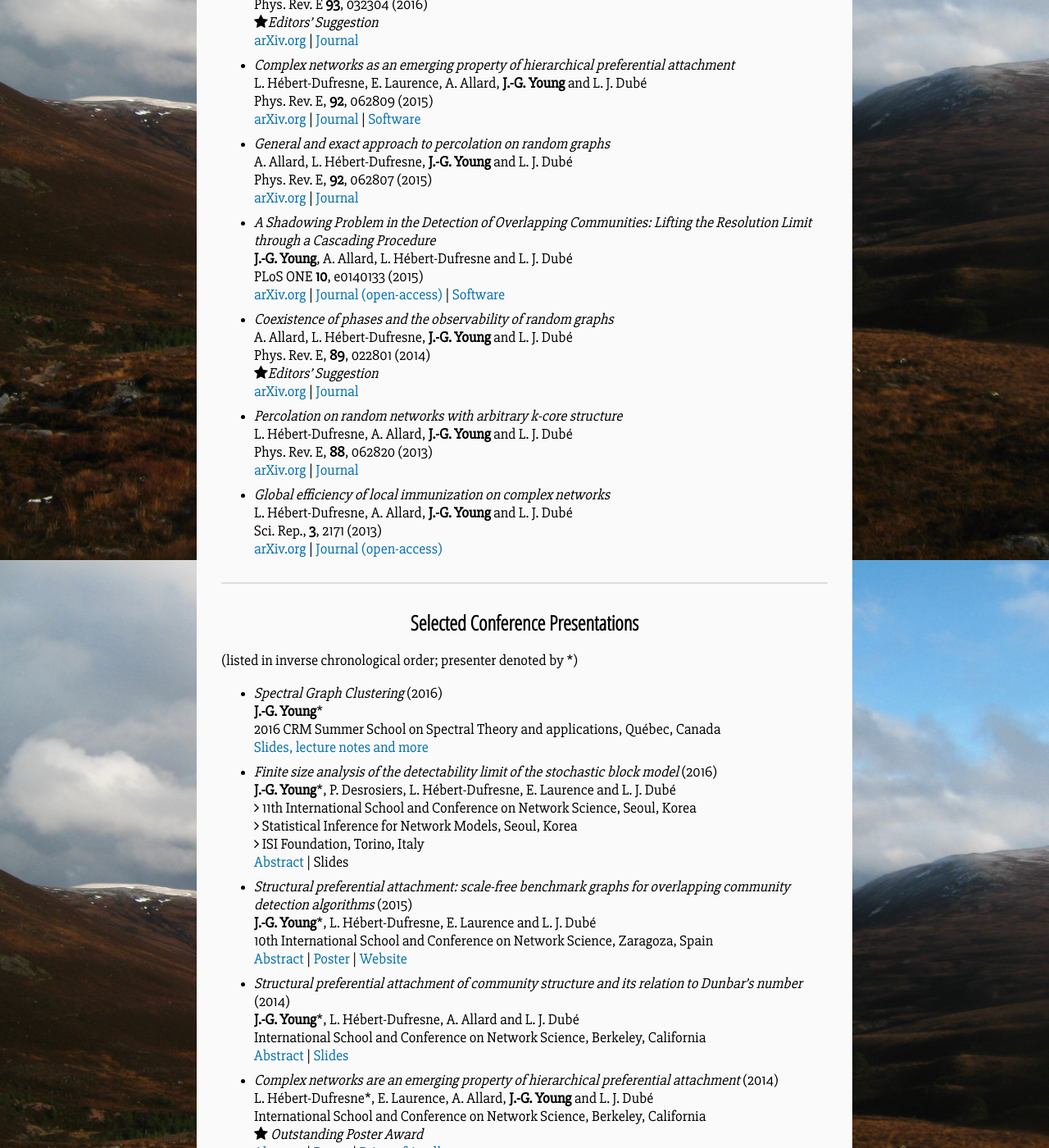
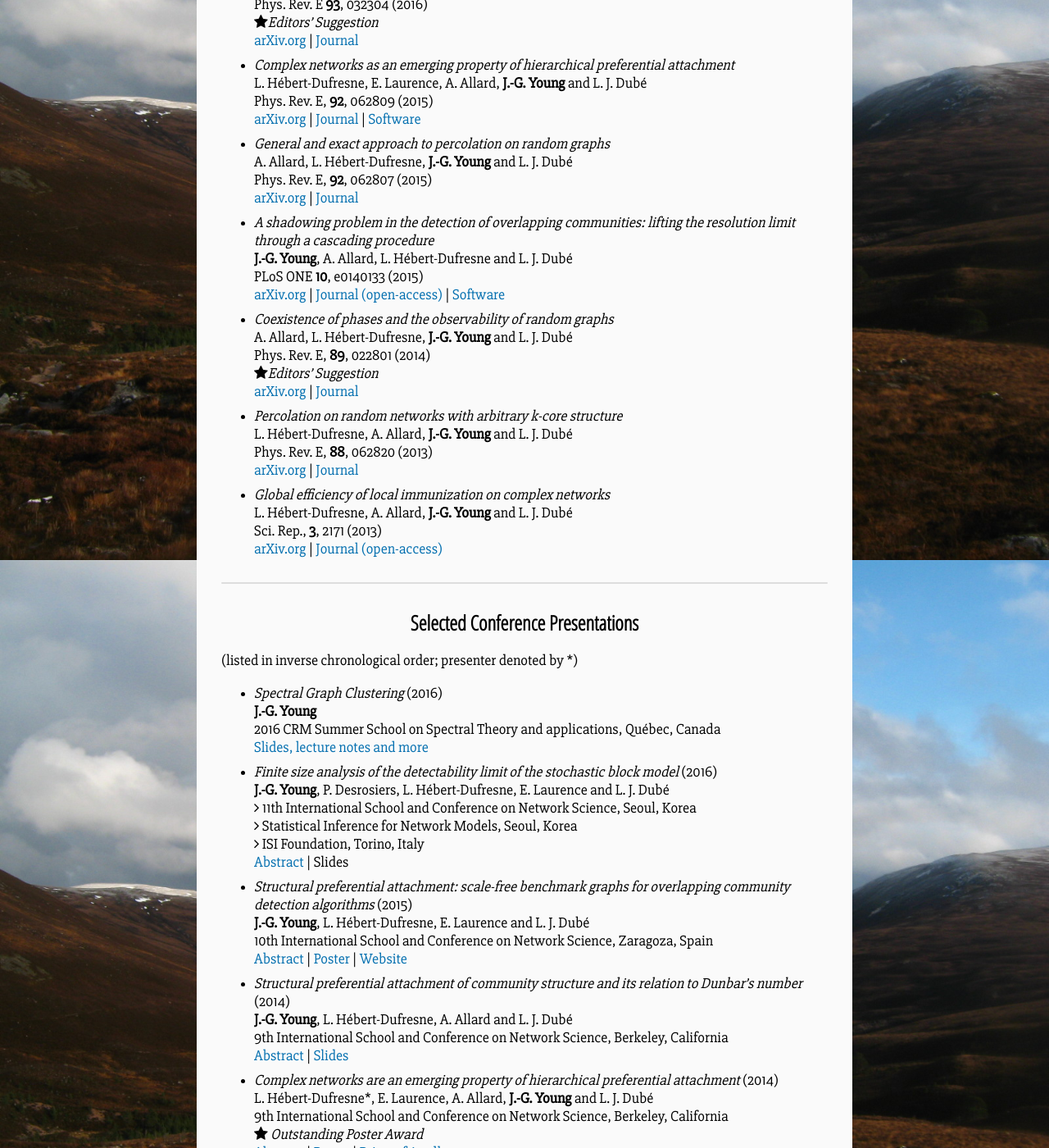
Before and after one commit to jg-you/jg-you.github.io, a Jekyll site: the page built from publications.md, in a window 1280 px wide and 1400 px high, scrolled down 1237 px. Shown: the whole window at 82% size. Built offline with Jekyll 4.4.1, drawn with Linux system fonts in a browser that asks for light colours; comment, search, counter and statistics services are not loaded.

Commit message:
Small typos in pub list

```diff
--- a/publications.md
+++ b/publications.md
@@ -53,11 +53,11 @@ Phys. Rev. E, **92**, 062809 (2015)<br/>
 Phys. Rev. E, **92**, 062807 (2015)<br/>
 [arXiv.org](http://arxiv.org/abs/1509.01207) | [Journal](http://dx.doi.org/10.1103/PhysRevE.92.062807)
 
-* _A Shadowing Problem in the Detection of Overlapping Communities: Lifting the Resolution Limit through a Cascading Procedure_<br/>
+* _A shadowing problem in the detection of overlapping communities: lifting the resolution limit through a cascading procedure_<br/>
 **J.-G. Young**, A. Allard, L. Hébert-Dufresne and L. J. Dubé<br/>
 PLoS ONE **10**, e0140133 (2015)<br/>
 [arXiv.org](http://arxiv.org/abs/1211.1364) | [Journal
-(open-access)](http://journals.plos.org/plosone/article?id=10.1371/journal.pone.0140133) |
+(open-access)](http://dx.doi.org/10.1371/journal.pone.0140133) |
 [Software](https://github.com/jg-you/cascading_detection)
 
 * _Coexistence of phases and the observability of random graphs_<br/>
@@ -84,30 +84,30 @@ Sci. Rep., **3**, 2171 (2013)<br/>
 <p>(listed in inverse chronological order;  presenter denoted by *)</p>
 
 * _Spectral Graph Clustering_ (2016)<br/>
-**J.-G. Young***<br/>
+**J.-G. Young**<br/>
 2016 CRM Summer School on Spectral Theory and applications, Québec, Canada<br/>
 [Slides, lecture notes and more](crm2016/index.html)
 
 * _Finite size analysis of the detectability limit of the stochastic block model_ (2016)<br/>
-**J.-G. Young***, P. Desrosiers, L. Hébert-Dufresne, E. Laurence and L. J. Dubé<br/>
+**J.-G. Young**, P. Desrosiers, L. Hébert-Dufresne, E. Laurence and L. J. Dubé<br/>
 <i class="fa fa-angle-right"></i> 11th International School and Conference on Network Science, Seoul, Korea<br/>
 <i class="fa fa-angle-right"></i> Statistical Inference for Network Models, Seoul, Korea<br/>
 <i class="fa fa-angle-right"></i> ISI Foundation, Torino, Italy<br/>
 [Abstract](http://www.dynamica.phy.ulaval.ca/fileadmin/abs/netsci2016_abs_jg.pdf) | Slides
 
 * _Structural preferential attachment: scale-free benchmark graphs for overlapping community detection algorithms_ (2015)<br/>
-**J.-G. Young***, L. Hébert-Dufresne, E. Laurence and L. J. Dubé<br/>
+**J.-G. Young**, L. Hébert-Dufresne, E. Laurence and L. J. Dubé<br/>
 10th International School and Conference on Network Science, Zaragoza, Spain <br/>
 [Abstract](files/netsci2015_JGYAbstract.pdf) | [Poster](http://www.dynamica.phy.ulaval.ca/fileadmin/posters/netsci2015_poster_ogy.pdf) | [Website](http://www.spa-networks.org)
 
 * _Structural preferential attachment of community structure and its relation to Dunbar’s number_ (2014)<br/>
-**J.-G. Young***, L. Hébert-Dufresne, A. Allard and L. J. Dubé<br/>
-International School and Conference on Network Science, Berkeley, California <br/>
+**J.-G. Young**, L. Hébert-Dufresne, A. Allard and L. J. Dubé<br/>
+9th International School and Conference on Network Science, Berkeley, California <br/>
 [Abstract](files/netsci2014_JGYAbstract.pdf) | [Slides](https://speakerdeck.com/jgyou/structural-preferential-attachment-of-community-structure-and-its-relation-to-dunbars-number)
 
 * _Complex networks are an emerging property of hierarchical preferential attachment_  (2014)  <br/>
 L. Hébert-Dufresne*, E. Laurence, A. Allard, **J.-G. Young** and L. J. Dubé<br/>
-International School and Conference on Network Science, Berkeley, California<br/>
+9th International School and Conference on Network Science, Berkeley, California<br/>
 <i class="fa fa-star" aria-hidden="true"></i> _Outstanding Poster Award_<br/>
 [Abstract](files/netsci2014_LHDAbstract.pdf) |
 [Poster](files/netsci2014_LHDPoster.pdf) |
```
